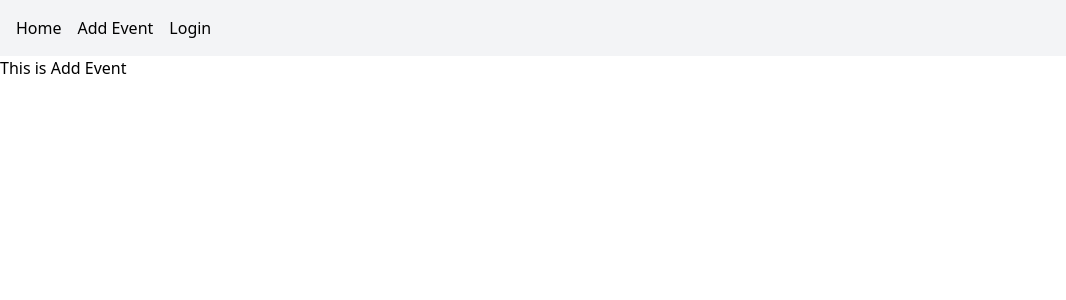
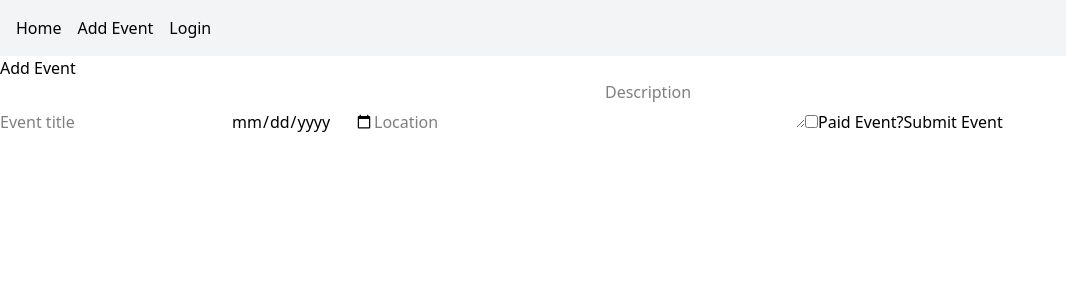
Before and after one commit to niicraymond/events-platform, a React (Vite) app in the folder frontend/vite-project/: page /add-event in a window 1280 px wide. Shown: the top 300 px of the page, without its empty margins (0-1066 px from the left). Built offline with nearby package versions, Linux system fonts and the light colour scheme.

Commit message:
adds searchbar and add event page

```diff
--- /dev/null
+++ b/frontend/vite-project/src/components/SearchBar.jsx
@@ -0,0 +1,12 @@
+function SearchBar({ searchTerm, setSearchTerm }) {
+    return (
+      <input
+        type="text"
+        placeholder="Search events..."
+        value={searchTerm}
+        onChange={(e) => setSearchTerm(e.target.value)}
+      />
+    );
+  }
+
+  export default SearchBar;
--- a/frontend/vite-project/src/data.js
+++ b/frontend/vite-project/src/data.js
@@ -1,29 +1,102 @@
 export const mockEvents = [
   {
     id: 1,
-      title: "Community Coffee Meetup",
-      date: "2025-11-10",
-      location: "London, UK",
-      description: "Grab a coffee and connect with other tech enthusiasts.",
-      image: "https://placehold.co/600x400",
+    title: "Borough Market Food Fair",
+    date: "2025-10-22",
+    location: "Borough Market, London",
+    description:
+      "A weekend celebration of local food producers with street food stalls, live music, and family-friendly fun.",
+    image: "https://images.unsplash.com/photo-1529400971008-f566de0e6dfc",
     isPaid: false,
   },
   {
     id: 2,
-      title: "Indie Music Night",
-      date: "2025-11-15",
-      location: "Manchester, UK",
-      description: "Live local bands, chill vibes, and a friendly crowd.",
-      image: "https://placehold.co/600x400",
+    title: "Community Coffee Morning",
+    date: "2025-10-25",
+    location: "Hackney Wick Community Centre",
+    description:
+      "Join locals for a casual morning of coffee, cake, and conversation. Open to everyone.",
+    image: "https://images.unsplash.com/photo-1509042239860-f550ce710b93",
+    isPaid: false,
+  },
+  {
+    id: 3,
+    title: "Hackney Handmade Market",
+    date: "2025-10-29",
+    location: "Hackney Town Hall",
+    description:
+      "Support local artists and makers with handmade crafts, gifts, and art stalls. Free entry for all ages.",
+    image: "https://images.unsplash.com/photo-1503602642458-232111445657",
+    isPaid: false,
+  },
+  {
+    id: 4,
+    title: "Candlelight Yoga Evening",
+    date: "2025-11-01",
+    location: "Shoreditch Studio",
+    description:
+      "Unwind after a long week with an intimate yoga session under candlelight. Mats and refreshments provided.",
+    image: "https://images.unsplash.com/photo-1552196563-55cd4e45efb3",
     isPaid: true,
   },
   {
-      id: 3,
-      title: "Code & Pizza Workshop",
+    id: 5,
+    title: "Brick Lane Art Walk",
+    date: "2025-11-03",
+    location: "Brick Lane, Shoreditch",
+    description:
+      "Discover East London’s vibrant street art scene with a guided evening walk through Brick Lane.",
+    image: "https://images.unsplash.com/photo-1486308510493-aa64833634ef",
+    isPaid: true,
+  },
+  {
+    id: 6,
+    title: "Pop-Up Plant Swap",
+    date: "2025-11-05",
+    location: "Clapham Common Greenhouse",
+    description:
+      "Bring a plant, take a plant! A community-driven swap for plant lovers — learn tips and share cuttings.",
+    image: "https://images.unsplash.com/photo-1501004318641-b39e6451bec6",
+    isPaid: false,
+  },
+  {
+    id: 7,
+    title: "Open Mic Poetry Night",
+    date: "2025-11-09",
+    location: "Camden Arts Café",
+    description:
+      "An evening of live poetry and music from London’s up-and-coming artists. Sign up to perform or just enjoy.",
+    image: "https://images.unsplash.com/photo-1504805572947-34fad45aed93",
+    isPaid: true,
+  },
+  {
+    id: 8,
+    title: "Local History Walking Tour",
+    date: "2025-11-12",
+    location: "Greenwich Park",
+    description:
+      "Explore the history of Greenwich with this free guided tour covering key landmarks and hidden gems.",
+    image: "https://images.unsplash.com/photo-1470071459604-3b5ec3a7fe05",
+    isPaid: false,
+  },
+  {
+    id: 9,
+    title: "Sustainable Living Workshop",
+    date: "2025-11-14",
+    location: "Southbank Centre",
+    description:
+      "Learn about eco-friendly living, composting, and reducing waste in this hands-on community workshop.",
+    image: "https://images.unsplash.com/photo-1501004318641-b39e6451bec6",
+    isPaid: true,
+  },
+  {
+    id: 10,
+    title: "Outdoor Film Night",
     date: "2025-11-20",
-      location: "Birmingham, UK",
-      description: "Learn React while enjoying free pizza 🍕",
-      image: "https://placehold.co/600x400",
+    location: "Victoria Park",
+    description:
+      "Enjoy a classic film under the stars. Bring blankets, snacks, and your friends for a cosy evening.",
+    image: "https://images.unsplash.com/photo-1524985069026-dd778a71c7b4",
     isPaid: false,
   },
 ];
--- a/frontend/vite-project/src/pages/AddEvent.jsx
+++ b/frontend/vite-project/src/pages/AddEvent.jsx
@@ -1,6 +1,75 @@
+import { useState } from "react";
+
 function AddEvent() {
-    return (
-        <p>This is Add Event</p>
-    )
+  const [formData, setFormData] = useState({
+    title: "",
+    date: "",
+    location: "",
+    description: "",
+    isPaid: false,
+  });
+
+  const handleChange = (e) => {
+    const { name, value, type, checked } = e.target;
+    setFormData({
+      ...formData,
+      [name]: type === "checkbox" ? checked : value,
+    });
+  };
+
+  const handleSubmit = (e) => {
+    e.preventDefault();
+    console.log("New event submitted:", formData);
+    alert("Event submitted");
+  };
+
+  return (
+    <div>
+      <h1>Add Event</h1>
+      <form onSubmit={handleSubmit}>
+        <input
+          type="text"
+          name="title"
+          placeholder="Event title"
+          value={formData.title}
+          onChange={handleChange}
+          required
+        />
+        <input
+          type="date"
+          name="date"
+          value={formData.date}
+          onChange={handleChange}
+          required
+        />
+        <input
+          type="text"
+          name="location"
+          placeholder="Location"
+          value={formData.location}
+          onChange={handleChange}
+          required
+        />
+        <textarea
+          name="description"
+          placeholder="Description"
+          value={formData.description}
+          onChange={handleChange}
+          required
+        />
+        <label>
+          <input
+            type="checkbox"
+            name="isPaid"
+            checked={formData.isPaid}
+            onChange={handleChange}
+          />
+          Paid Event?
+        </label>
+        <button type="submit">Submit Event</button>
+      </form>
+    </div>
+  );
 }
+
 export default AddEvent;
--- a/frontend/vite-project/src/pages/Home.jsx
+++ b/frontend/vite-project/src/pages/Home.jsx
@@ -1,13 +1,21 @@
 import { mockEvents } from "../data";
 import { Link } from "react-router-dom";
+import { useState } from "react";
+import SearchBar from "../components/SearchBar";
 
 function Home() {
+  const [searchTerm, setSearchTerm] = useState("");
+
+  const filteredEvents = mockEvents.filter((event) =>
+    event.title.toLowerCase().includes(searchTerm.toLowerCase())
+  );
+
   return (
     <div>
       <h1>Upcoming Events</h1>
-
+      <SearchBar searchTerm={searchTerm} setSearchTerm={setSearchTerm} />
       <div>
-        {mockEvents.map((event) => (
+        {filteredEvents.map((event) => (
           <div key={event.id}>
             <img src={event.image} alt={event.title} />
             <Link to={`/event/${event.id}`}>
--- a/frontend/vite-project/src/pages/Login.jsx
+++ b/frontend/vite-project/src/pages/Login.jsx
@@ -1,6 +1,46 @@
+import { useState } from "react";
+
 function Login() {
-    return (
-        <p>This is Login</p>
-    )
+  const [formData, setFormData] = useState({
+    email: "",
+    password: "",
+  });
+
+  const handleChange = (e) => {
+    const { name, value } = e.target;
+    setFormData({ ...formData, [name]: value });
+  };
+
+  const handleSubmit = (e) => {
+    e.preventDefault();
+    console.log("Login attempt:", formData);
+    alert("Login submitted (check console)");
+  };
+
+  return (
+    <div>
+      <h1>Login</h1>
+      <form onSubmit={handleSubmit}>
+        <input
+          type="email"
+          name="email"
+          placeholder="Email"
+          value={formData.email}
+          onChange={handleChange}
+          required
+        />
+        <input
+          type="password"
+          name="password"
+          placeholder="Password"
+          value={formData.password}
+          onChange={handleChange}
+          required
+        />
+        <button type="submit">Login</button>
+      </form>
+    </div>
+  );
 }
+
 export default Login;
```
Also changed, not shown: 1 other file (tests, documents, lock files or other folders). Lines whose indentation alone changed are shown as unchanged.
